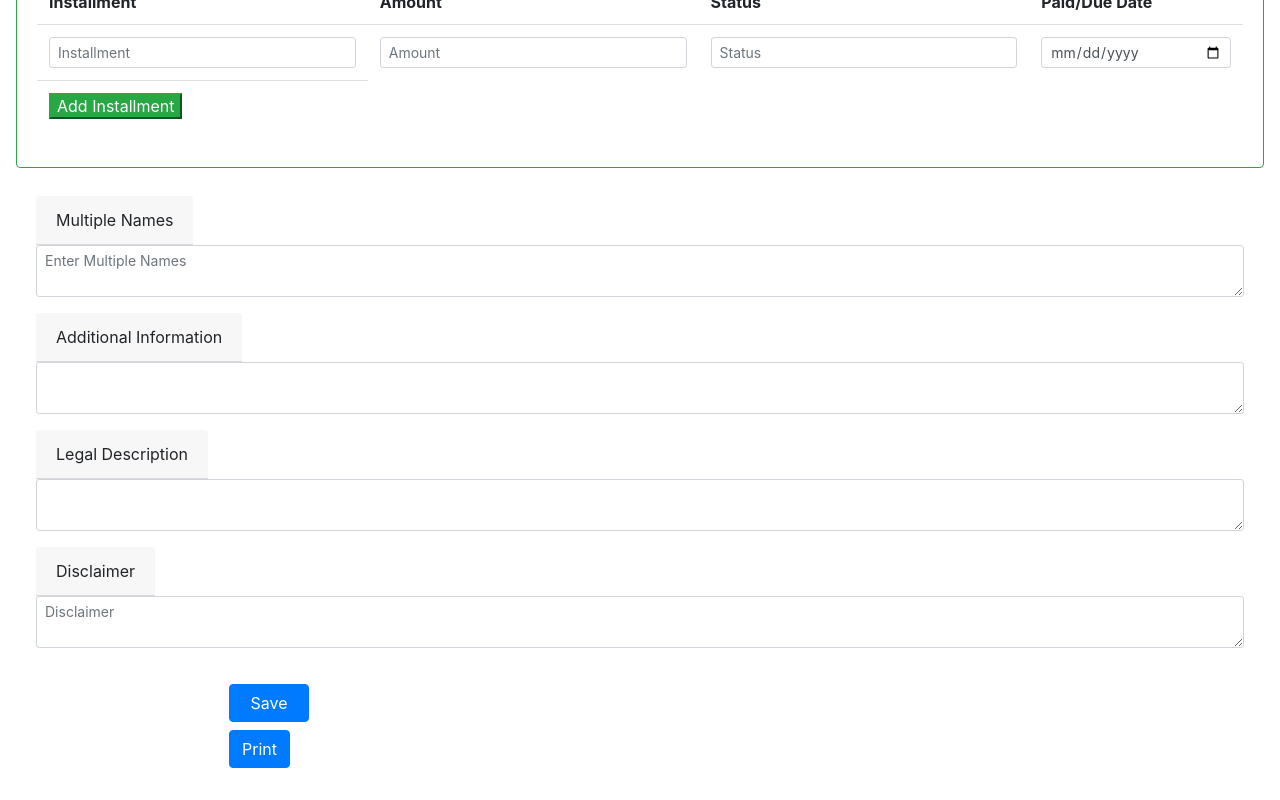
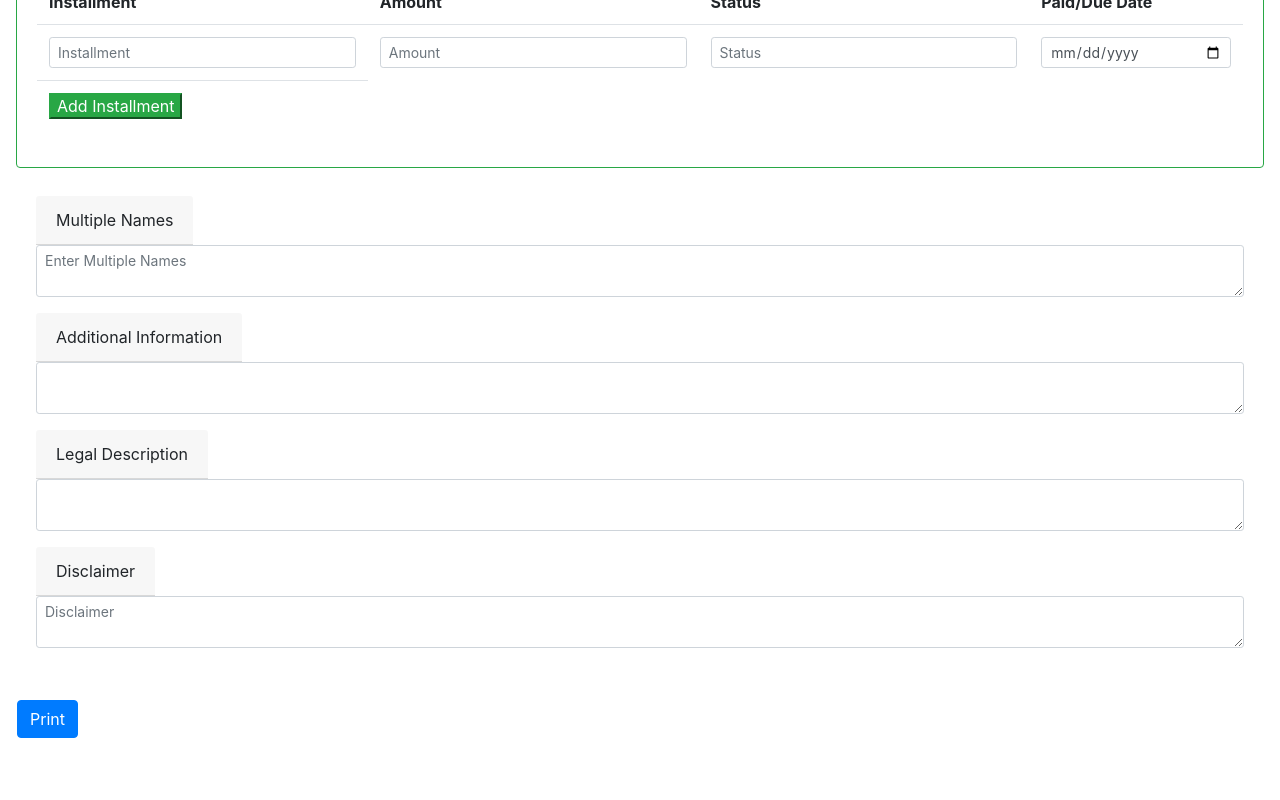
Before and after one commit to mohanreddy070/titledoc, an Angular app: page /form in a window 1280 px wide. Shown: the part 1226-2026 px from the top of the page. Built offline with nearby package versions, Linux system fonts and the light colour scheme.

Commit message:
design commit

```diff
--- a/src/app/form/form.component.html
+++ b/src/app/form/form.component.html
@@ -735,24 +735,23 @@
         </div>
       </div>
 
-
-
+<!--
       <div class="form-group row mb-2">
         <div class="offset-md-2 col-md-4">
           <button class="btn btn-primary mr-3"
             type="submit"
             style="width:80px"
             [title]="titleForm.valid ? 'Save your entered data' : 'Disabled until the form data is valid'">
-            <!--add for valid     [disabled]="!titleForm.valid"-->
+            [disabled]="!titleForm.valid"
             Save
           </button>
 
         </div>
       </div>
-
+-->
       <div class="form-group row mb-2">
-        <div class="offset-md-2 col-md-4">
-          <button class="btn btn-primary mr-3"
+        <div class="justify-item-center">
+          <button class="btn btn-primary m-3"
             type="button"
             (click)="print()"
             [title]="titleForm.valid ? 'Print your entered data' : 'Disabled until the form data is valid'">
```
